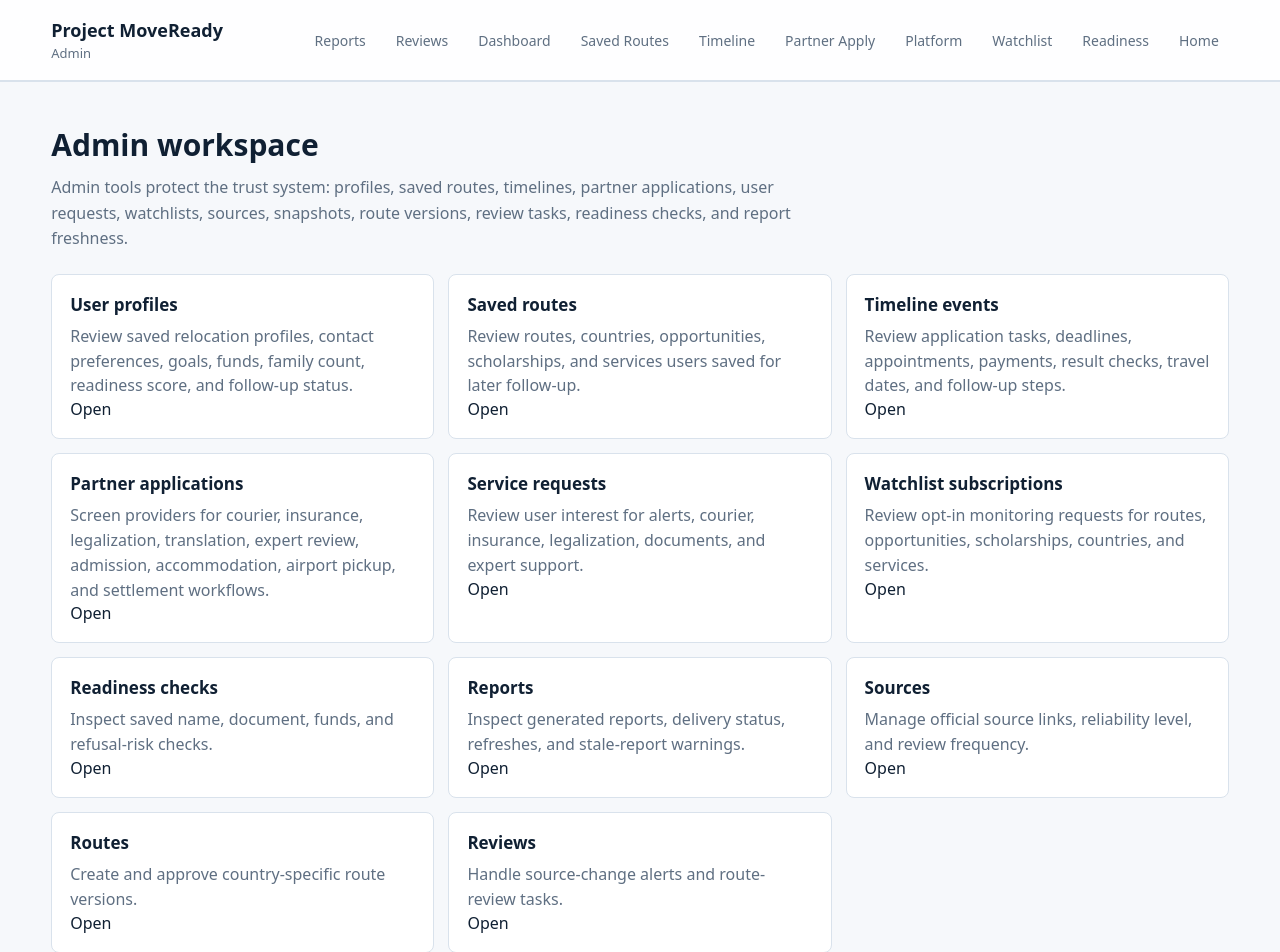
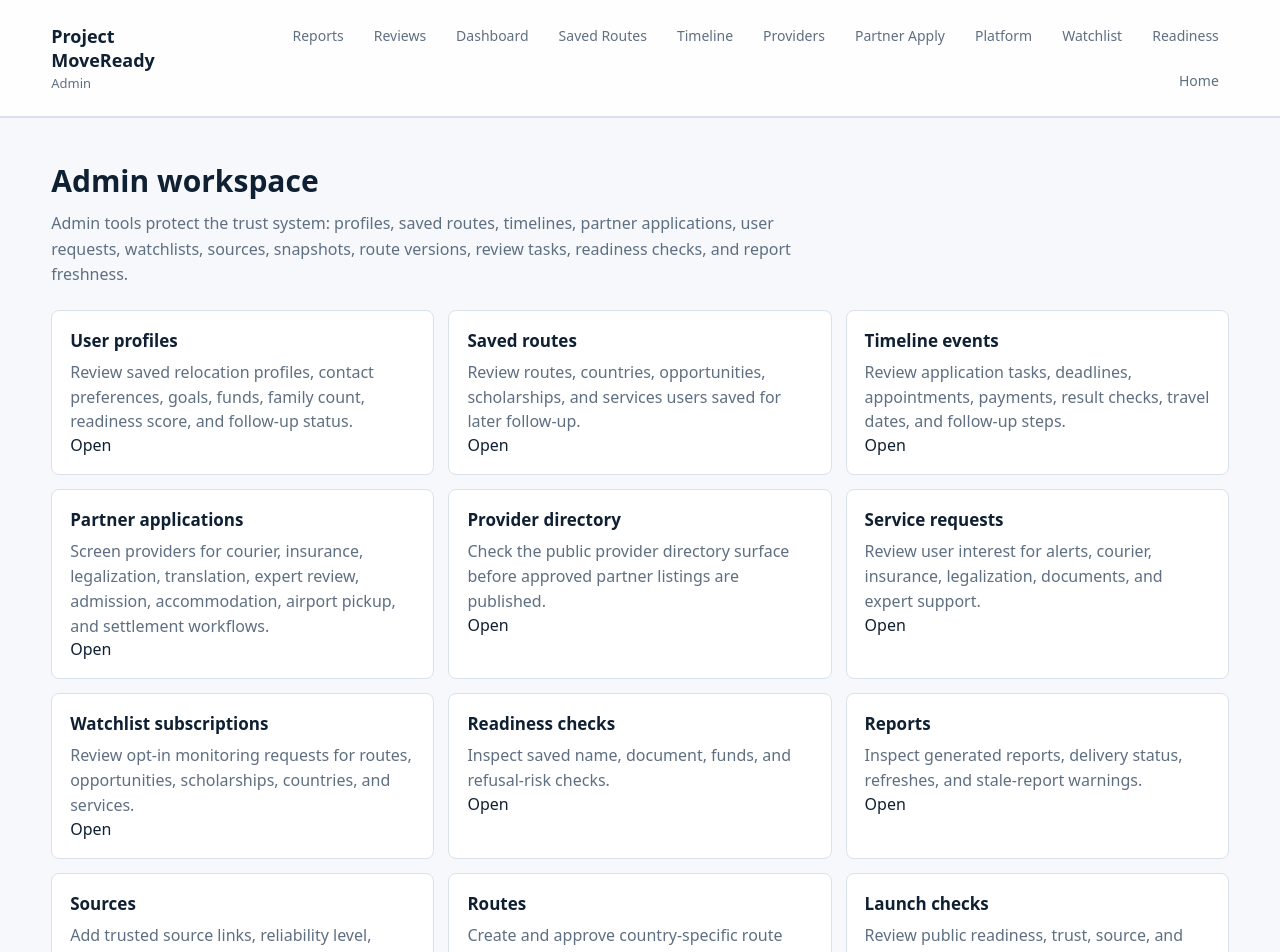
Before and after one commit to SirBM201/SirBM201-moveready-frontend, a Next.js app: page /admin in a window 1280 px wide. Shown: the top 952 px of the page. Built offline with nearby package versions, Linux system fonts and the light colour scheme; no server answers.

Commit message:
Add provider directory and source workflow links to admin

```diff
--- a/app/admin/page.tsx
+++ b/app/admin/page.tsx
@@ -11,13 +11,14 @@ const adminModules = [
   ["Saved routes", "Review routes, countries, opportunities, scholarships, and services users saved for later follow-up.", "#saved-routes"],
   ["Timeline events", "Review application tasks, deadlines, appointments, payments, result checks, travel dates, and follow-up steps.", "#timeline-events"],
   ["Partner applications", "Screen providers for courier, insurance, legalization, translation, expert review, admission, accommodation, airport pickup, and settlement workflows.", "#partner-applications"],
+  ["Provider directory", "Check the public provider directory surface before approved partner listings are published.", "/providers"],
   ["Service requests", "Review user interest for alerts, courier, insurance, legalization, documents, and expert support.", "#service-requests"],
   ["Watchlist subscriptions", "Review opt-in monitoring requests for routes, opportunities, scholarships, countries, and services.", "#watchlist-subscriptions"],
   ["Readiness checks", "Inspect saved name, document, funds, and refusal-risk checks.", "#readiness-checks"],
   ["Reports", "Inspect generated reports, delivery status, refreshes, and stale-report warnings.", "/admin/reports"],
-  ["Sources", "Manage official source links, reliability level, and review frequency.", "/admin/reviews"],
-  ["Routes", "Create and approve country-specific route versions.", "/admin/reviews"],
-  ["Reviews", "Handle source-change alerts and route-review tasks.", "/admin/reviews"],
+  ["Sources", "Add trusted source links, reliability level, owner organization, and review context.", "/admin/reviews"],
+  ["Routes", "Create and approve country-specific route versions after source review.", "/admin/reviews"],
+  ["Launch checks", "Review public readiness, trust, source, and safety surfaces before launch.", "/launch-readiness"],
 ];
 
 export default function AdminPage() {
@@ -34,6 +35,7 @@ export default function AdminPage() {
           <a href="/dashboard">Dashboard</a>
           <a href="/saved-routes">Saved Routes</a>
           <a href="/timeline">Timeline</a>
+          <a href="/providers">Providers</a>
           <a href="/partners/apply">Partner Apply</a>
           <a href="/platform">Platform</a>
           <a href="/watchlist">Watchlist</a>
```
